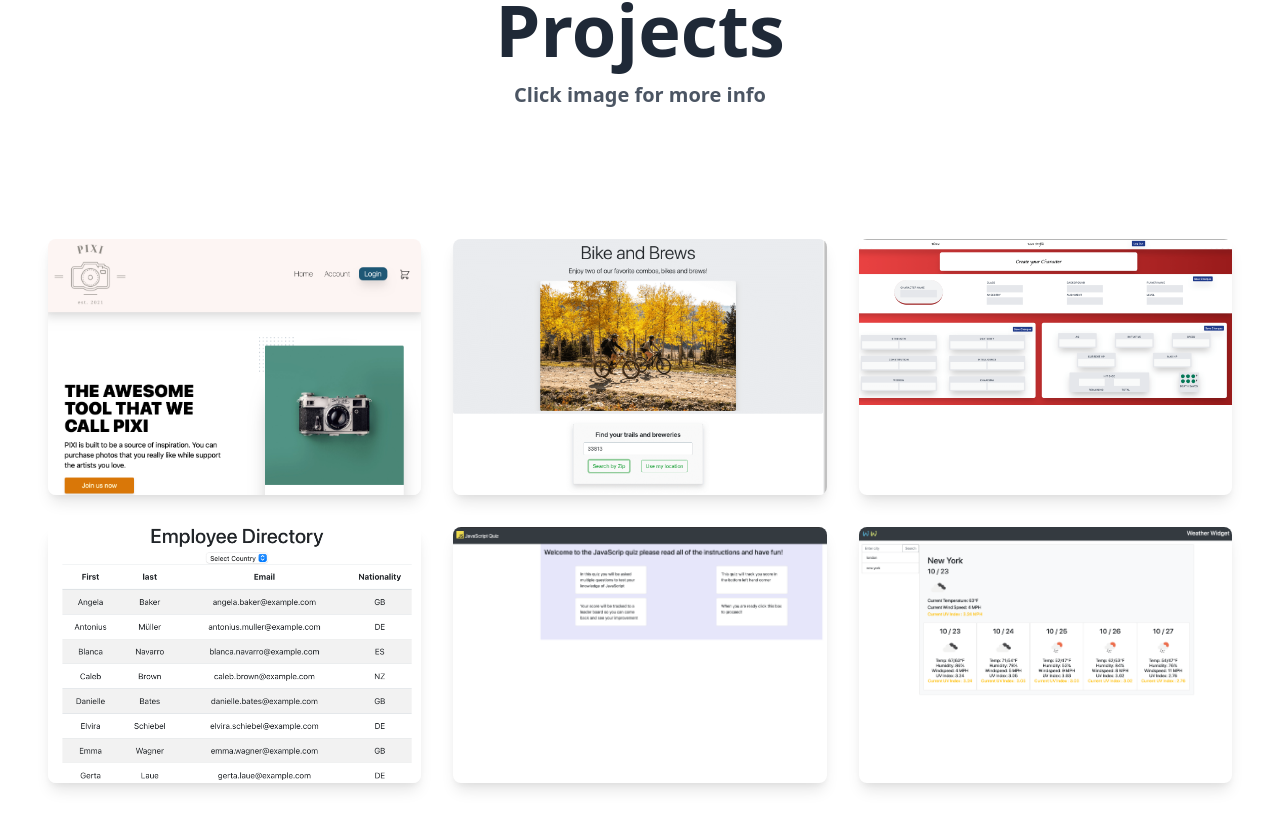
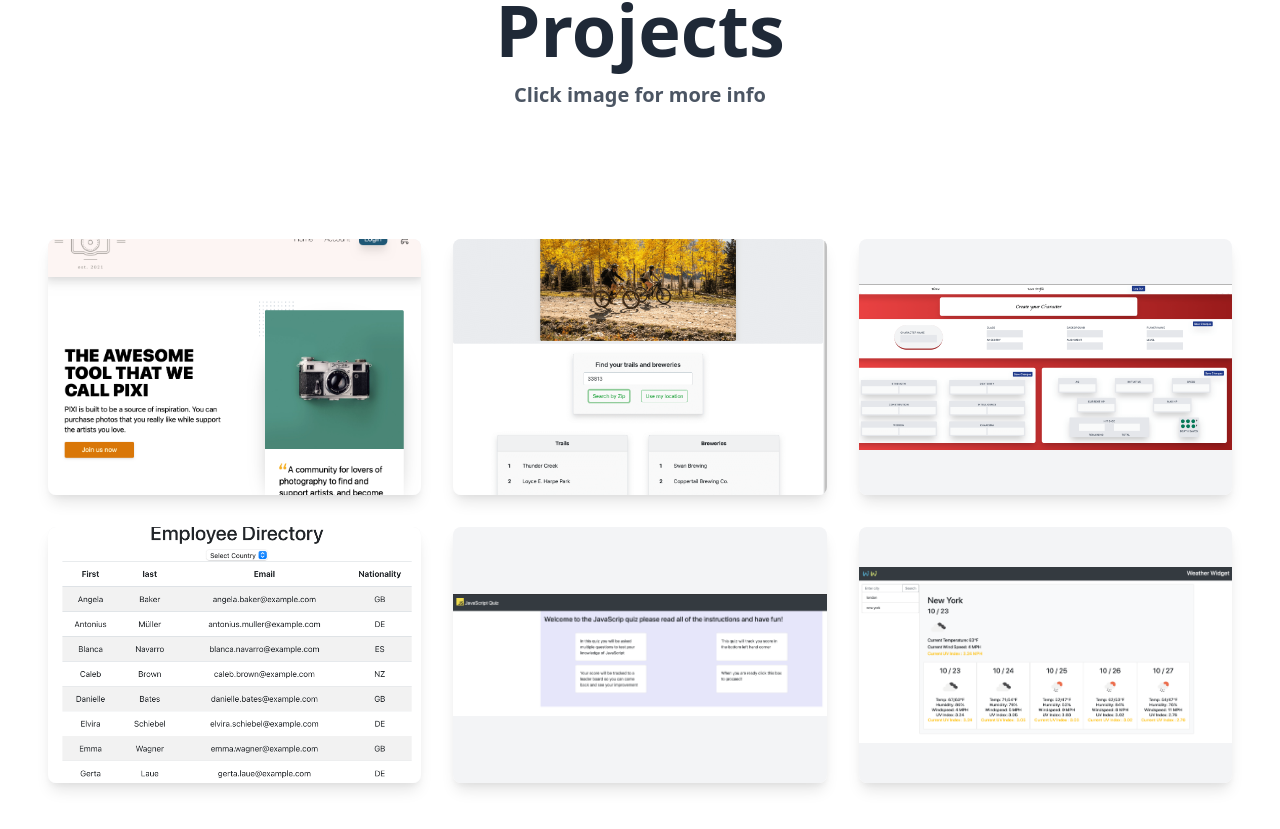
Before and after one commit to ajlaursen/react-portfolio, a React (Create React App) app: page / in a window 1280 px wide. Shown: the part 1052-1881 px from the top of the page. Built offline with nearby package versions, Linux system fonts and the light colour scheme.

Commit message:
centered stuff

```diff
--- a/src/App.js
+++ b/src/App.js
@@ -28,7 +28,7 @@ function App() {
     <div className="flex flex-col h-screen">
       <Nav toggle={toggle} />
       <DropDown isOpen={isOpen} toggle={toggle} />
-      <Body />
+      <Body/>
       <Footer />
     </div>
   );
--- a/src/components/CodeCard/index.js
+++ b/src/components/CodeCard/index.js
@@ -38,9 +38,9 @@ function CodeCard() {
 							key={index}
 						>
 							{/* projects */}
-							<div className="overflow-hidden rounded-lg shadow-lg hover:shadow-2xl">
+							<div className="overflow-hidden rounded-lg shadow-lg hover:shadow-2xl ">
 								<div
-									className="overflow-hidden h-64 cursor-pointer"
+									className="overflow-hidden h-64 cursor-pointer bg-gray-100 flex flex-col justify-center"
 									onClick={(e) => {
 										e.stopPropagation();
 										setShowModal(true);
@@ -49,7 +49,7 @@ function CodeCard() {
 								>
 									<img
 										alt="screenshot"
-										className="w-full"
+										className="w-full "
 										src={result.img}
 									/>
 								</div>
```
